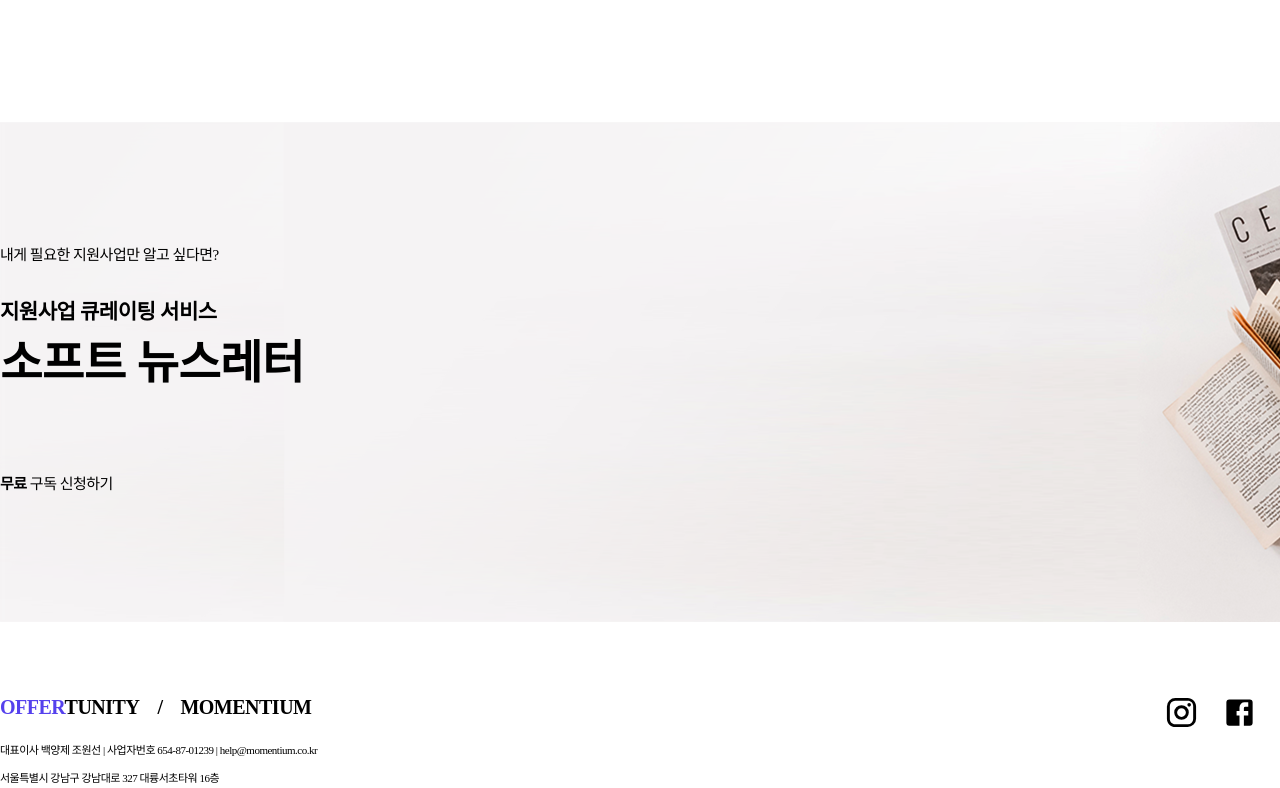
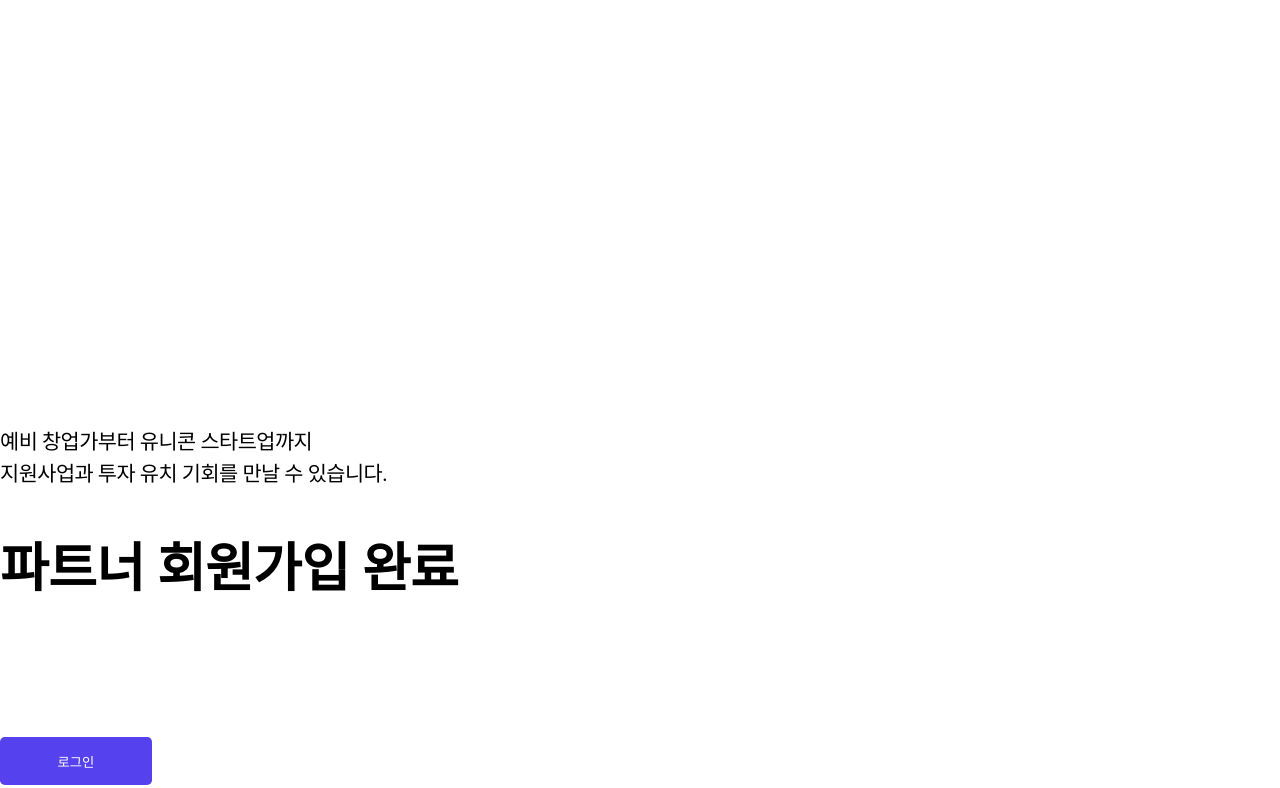
Before and after one commit to Momentium/withWecode, a React (Create React App) app in the folder front-end/offertunity-app/: page /SignupFinishPartner in a window 1280 px wide. Shown: the part 772-1560 px from the top of the page. Built offline with nearby package versions, Linux system fonts and the light colour scheme; a web font is replaced by a local one.

Commit message:
0120 | Mat | 회원가입 레이아웃 완료

```diff
--- a/front-end/offertunity-app/src/App.tsx
+++ b/front-end/offertunity-app/src/App.tsx
@@ -13,7 +13,10 @@ import SignUp from "./components/pages/Auth/signUp/SignUp"
 import SignupSelectmember from "./components/pages/Auth/signUp/SignupSelectmember"
 import SignupFormStartup from "./components/pages/Auth/signUp/SignupFormStartup"
 import SignupFormPartner from "./components/pages/Auth/signUp/SignupFormPartner"
+import SignupFinishStartup from "./components/pages/Auth/signUp/SignupFinishStartup"
+import SignupFinishPartner from "./components/pages/Auth/signUp/SignupFinishPartner"
 import SignIn from "./components/pages/Auth/signIn/SignIn"
+
 
 const App = () => {
   const [HH, setHH] = useState<number | undefined>(60);
@@ -35,6 +38,8 @@ const App = () => {
           <Route path="/SignupSelectmember" component={SignupSelectmember} />
           <Route path="/SignupFormStartup" component={SignupFormStartup} />
           <Route path="/SignupFormPartner" component={SignupFormPartner} />
+          <Route path="/SignupFinishStartup" component={SignupFinishStartup} />
+          <Route path="/SignupFinishPartner" component={SignupFinishPartner} />
 
         </StAppCont>
 
--- a/front-end/offertunity-app/src/components/pages/Auth/components/Modal.tsx
+++ b/front-end/offertunity-app/src/components/pages/Auth/components/Modal.tsx
@@ -24,7 +24,7 @@ const Modal:React.FC<Props> = ({title, content, notionOne, notionTwo}) => {
         <Title>{title}</Title>
         <Content>{content}</Content>
         <Notion>{notionOne}<br/>{notionTwo}</Notion>
-        <Button>확인</Button>
+        <Button onClick={() =>{setOpen(!open)}}>확인</Button>
       </Box>
     </ModalWrap>
   )
@@ -84,6 +84,7 @@ const Button = styled.button`
   background:#5541ED;
   border-radius:0.3rem;
   color:#fff;
+  cursor:pointer;
 `;
 
 const CloseButton = styled.div`
@@ -93,9 +94,9 @@ const CloseButton = styled.div`
   background-image:url("/images/signUp/remove.png");
   background-size:contain;
   background-repeat:no-repeat;
-  cursor:pointer;
   button{
     width:1.25rem;
     height:1.25rem;
+    cursor:pointer;
   }
 `;
--- /dev/null
+++ b/front-end/offertunity-app/src/components/pages/Auth/signUp/SignupFinishPartner.tsx
@@ -0,0 +1,34 @@
+import React from 'react';
+import styled from "styled-components";
+import MainTxt from "../components/MainTxt";
+
+const SignupFinishPartner = () => {
+  return (
+    <Wrap>
+      <MainTxt
+        subtitle="예비 창업가부터 유니콘 스타트업까지"
+        subtitletwo="지원사업과 투자 유치 기회를 만날 수 있습니다."
+        title="파트너 회원가입 완료"
+        />
+        <button>로그인</button>
+    </Wrap>
+  )
+};
+
+export default SignupFinishPartner;
+
+const Wrap= styled.section`
+  ${({ theme }) => theme.ConWidth};
+  padding:19rem 0;
+
+  button{
+    display:block;
+    margin-top:6rem;
+    width:9.5rem;
+    height:3rem;
+    border-radius:0.3rem;
+    background:#5541ED;
+    color:#fff;
+    cursor:pointer;
+  }
+`;
--- /dev/null
+++ b/front-end/offertunity-app/src/components/pages/Auth/signUp/SignupFinishStartup.tsx
@@ -0,0 +1,34 @@
+import React from 'react';
+import styled from "styled-components";
+import MainTxt from "../components/MainTxt";
+
+const SignupFinishStartup = () => {
+  return (
+    <Wrap>
+      <MainTxt
+        subtitle="예비 창업가부터 유니콘 스타트업까지"
+        subtitletwo="지원사업과 투자 유치 기회를 만날 수 있습니다."
+        title="스타트업 회원가입 완료"
+        />
+        <button>로그인</button>
+    </Wrap>
+  )
+};
+
+export default SignupFinishStartup;
+
+const Wrap= styled.section`
+  ${({ theme }) => theme.ConWidth};
+  padding:19rem 0;
+
+  button{
+    display:block;
+    margin-top:6rem;
+    width:9.5rem;
+    height:3rem;
+    border-radius:0.3rem;
+    background:#5541ED;
+    color:#fff;
+    cursor:pointer;
+  }
+`;
```
